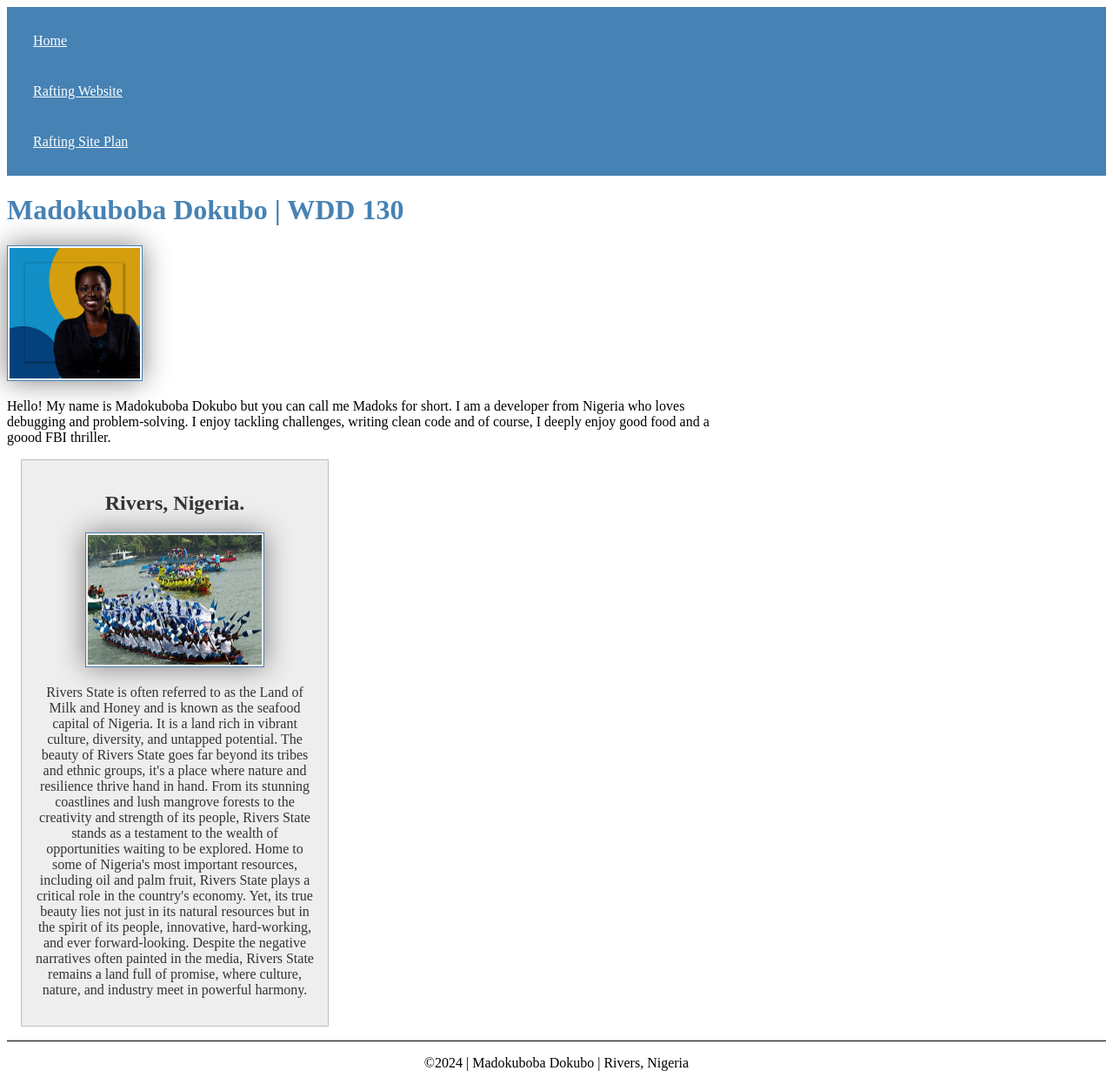
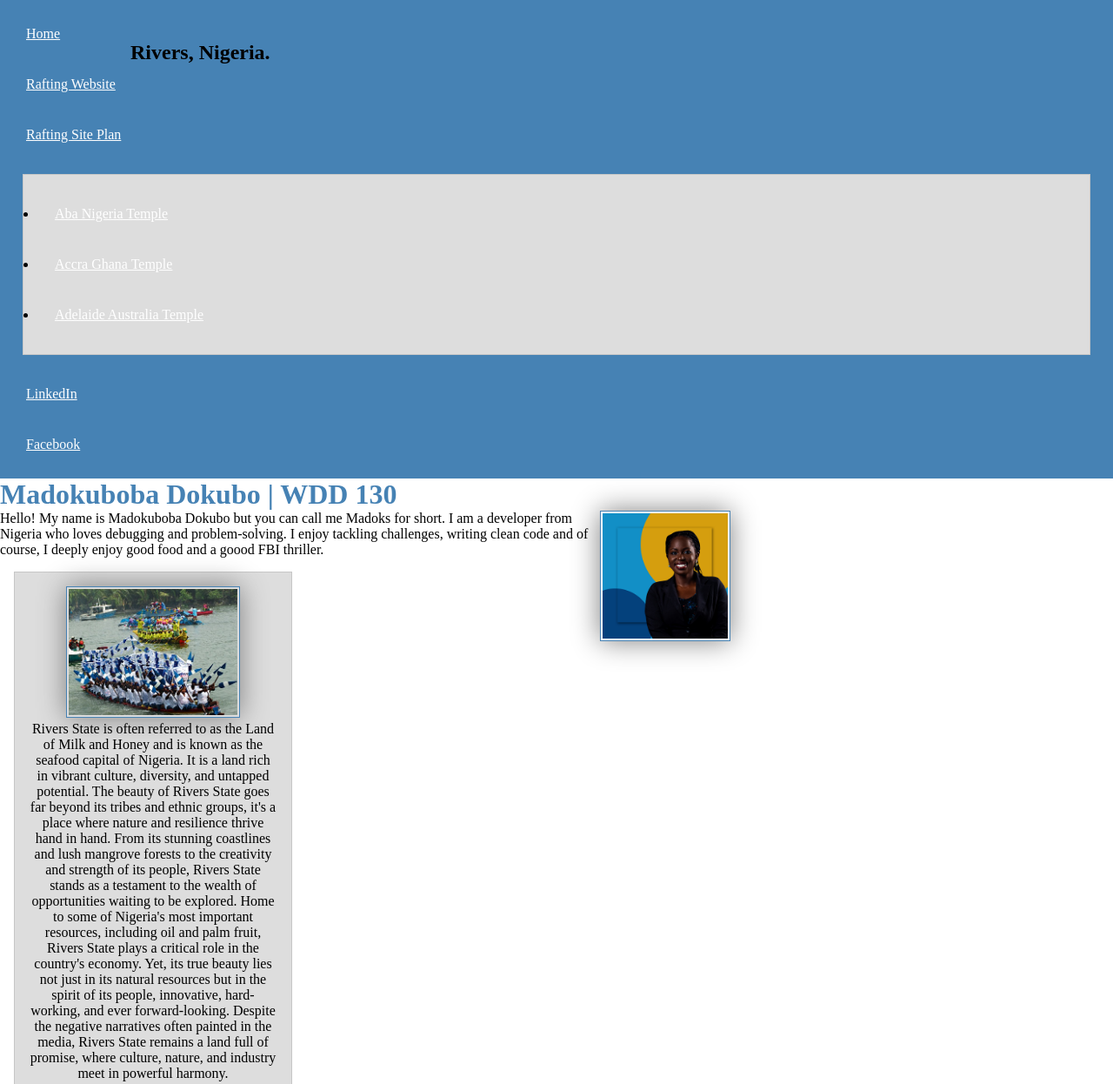
Before and after one commit to madokscharles/wdd130, a plain HTML site: page index.html in a window 1280 px wide. Shown: the top 1246 px of the page at 87% size. Drawn offline with Linux system fonts and the light colour scheme.

Commit message:
social added

```diff
--- a/index.html
+++ b/index.html
@@ -9,11 +9,19 @@
     <link rel="stylesheet" href="styles/styles.css">
 </head>
 <body>
+    <!-- 04/10/2024 -->
     <header>
         <nav>
             <a href="#">Home</a>
             <a href="wwr/">Rafting Website</a>
             <a href="wwr/site-plan-rafting.html">Rafting Site Plan</a>
+            <ul class="box">
+                <li><a href="https://www.churchofjesuschrist.org/temples/details/aba-nigeria-temple?lang=eng" target="_blank">Aba Nigeria Temple</a></li>
+                <li><a href="https://www.churchofjesuschrist.org/temples/details/accra-ghana-temple?lang=eng" target="_blank">Accra Ghana Temple</a></li>
+                <li><a href="https://www.churchofjesuschrist.org/temples/details/adelaide-australia-temple?lang=eng" target="_blank">Adelaide Australia Temple</a></li>
+            </ul>
+            <a href="https://www.linkedin.com/in/madokscharles/">LinkedIn</a>
+            <a href="https://www.facebook.com/storaxnx">Facebook</a>
         </nav>
     </header>
     <main>
@@ -21,7 +29,7 @@
         <img src="images/profile.png" alt="My name is Madokuboba Dokubo">
         <p>Hello! My name is Madokuboba Dokubo but you can call me Madoks for short. I am a developer from Nigeria who loves debugging and problem-solving. I enjoy tackling challenges, writing clean code and of course, I deeply enjoy good food and a goood FBI thriller.</p>
     </main>
-    <aside>
+    <aside class="box">
         <h2>Rivers, Nigeria.</h2>
         <img src="images/rivers_state.jpg" alt="Kalabari war boats, Rivers State">
         <p>Rivers State is often referred to as the Land of Milk and Honey and is known as the seafood capital of Nigeria. It is a land rich in vibrant culture, diversity, and untapped potential. The beauty of Rivers State goes far beyond its tribes and ethnic groups, it's a place where nature and resilience thrive hand in hand. From its stunning coastlines and lush mangrove forests to the creativity and strength of its people, Rivers State stands as a testament to the wealth of opportunities waiting to be explored. Home to some of Nigeria's most important resources, including oil and palm fruit, Rivers State plays a critical role in the country's economy. Yet, its true beauty lies not just in its natural resources but in the spirit of its people, innovative, hard-working, and ever forward-looking. Despite the negative narratives often painted in the media, Rivers State remains a land full of promise, where culture, nature, and industry meet in powerful harmony.</p>
--- a/styles/styles.css
+++ b/styles/styles.css
@@ -1,5 +1,11 @@
 :root {
     --accent-blue: #4682b4;
+}
+
+* {
+    margin: 0;
+    padding: 0;
+    box-sizing: border-box;
 }
 
 nav {
@@ -32,6 +38,7 @@ main {
 main img {
     width: 150px;
     height: auto;
+    float: right;
 }
 
 p {
@@ -40,11 +47,6 @@ p {
 
 aside {
     width: 20rem;
-    margin: 1rem;
-    border: 1px solid rgba(0, 0, 0, 0.2);
-    padding: 1rem;
-    background-color: #eee;
-    color: #333;
     text-align: center;
 }
 
@@ -53,8 +55,23 @@ aside img {
     height: auto;
 }
 
+aside h2 {
+    position: absolute;
+    top: 47px;
+    left: 150px;
+}
+
 footer {
     margin-top: 15px;
     border-top: 1px solid #000;
     text-align: center;
 }
+
+/* Class Selectors */
+.box {
+    margin: 1rem;
+    border: 1px solid rgba(0, 0, 0, 0.1);
+    padding: 1rem;
+    background-color: #ddd;
+    color: #000;
+}
```
